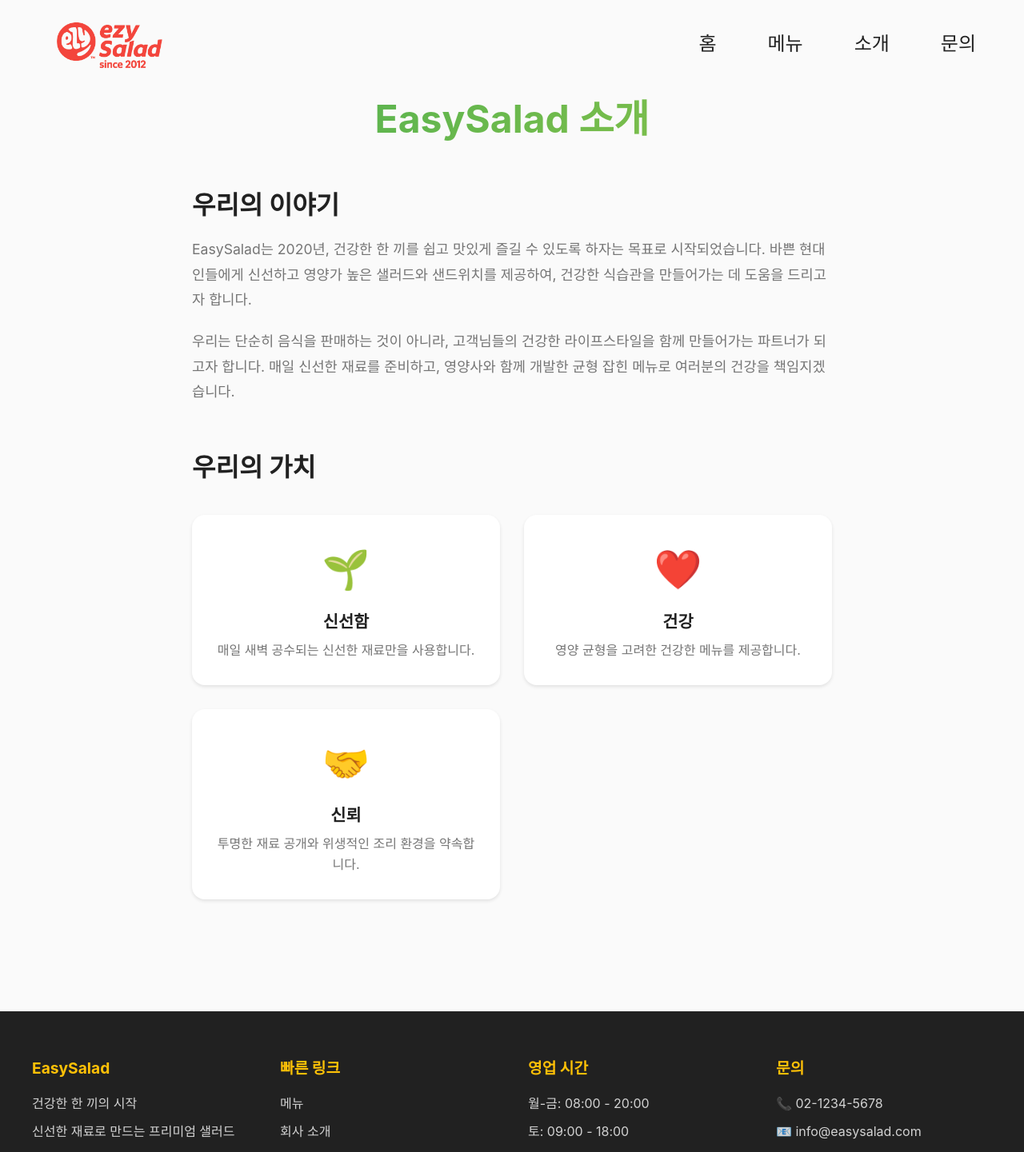
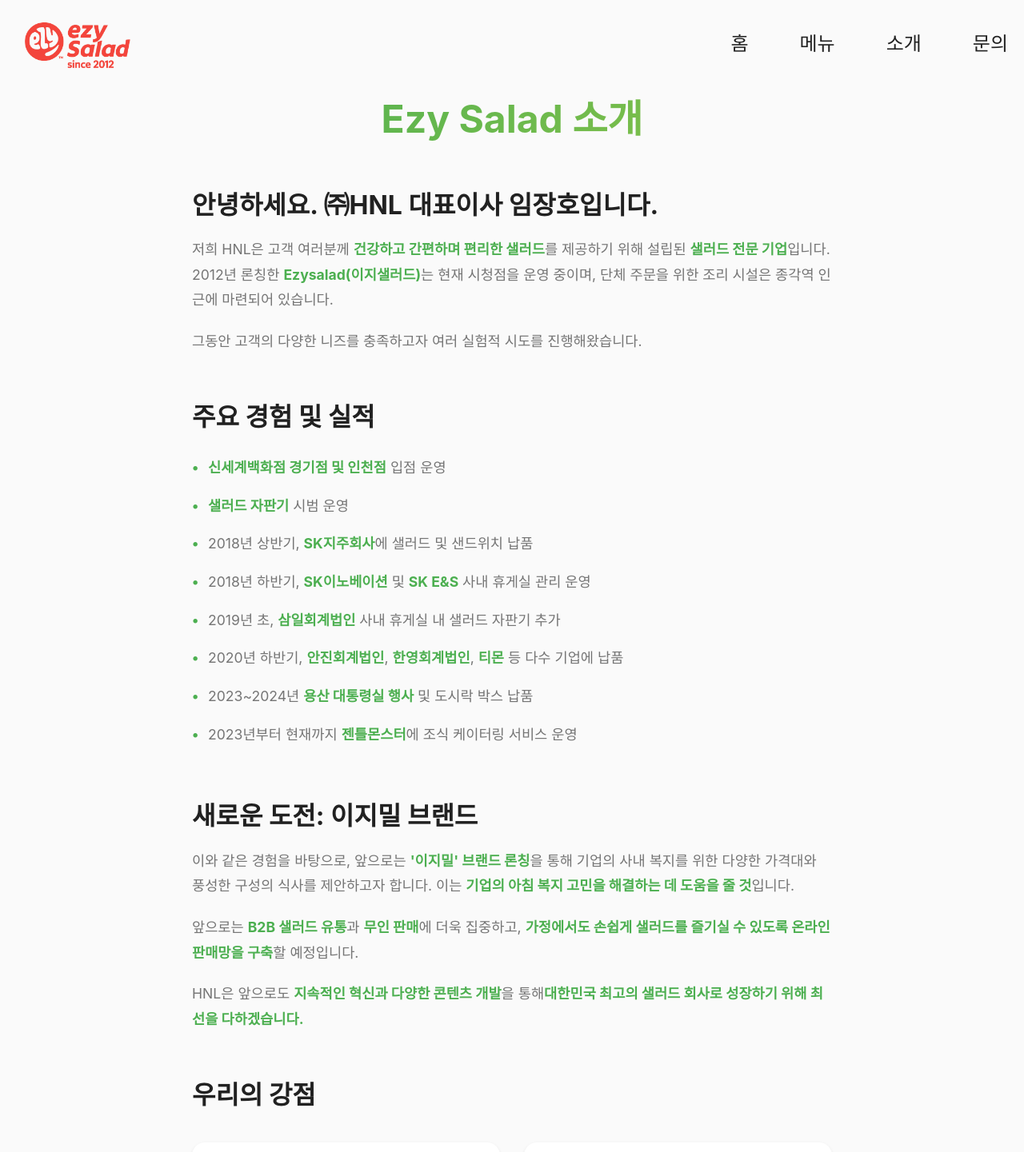
Before and after one commit to Taemin1/EasySalad, a Next.js app: page /about in a window 1280 px wide. Shown: the top 1441 px of the page at 80% size. Built offline with nearby package versions, Linux system fonts and the light colour scheme.

Commit message:
fix: 테마 색 변경, 디자인 수정

```diff
--- a/src/app/about/page.tsx
+++ b/src/app/about/page.tsx
@@ -45,6 +45,34 @@ const Text = styled.p`
   margin-bottom: 20px;
 `;
 
+const HighlightText = styled.span`
+  font-weight: bold;
+  color: ${theme.colors.primary};
+`;
+
+const ExperienceList = styled.ul`
+  list-style: none;
+  padding: 0;
+  margin: 20px 0;
+`;
+
+const ExperienceItem = styled.li`
+  padding: 8px 0;
+  padding-left: 20px;
+  position: relative;
+  font-size: 1.1rem;
+  line-height: 1.8;
+  color: ${theme.colors.text.secondary};
+
+  &:before {
+    content: "•";
+    color: ${theme.colors.primary};
+    font-weight: bold;
+    position: absolute;
+    left: 0;
+  }
+`;
+
 const ValueGrid = styled.div`
   display: grid;
   grid-template-columns: repeat(auto-fit, minmax(250px, 1fr));
@@ -79,19 +107,19 @@ const ValueDescription = styled.p`
 export default function AboutPage() {
   const values = [
     {
-      icon: "🌱",
-      title: "신선함",
-      description: "매일 새벽 공수되는 신선한 재료만을 사용합니다.",
+      icon: "🥗",
+      title: "전문성",
+      description: "2012년부터 축적된 샐러드 전문 기업의 노하우",
     },
     {
-      icon: "❤️",
-      title: "건강",
-      description: "영양 균형을 고려한 건강한 메뉴를 제공합니다.",
+      icon: "🏢",
+      title: "B2B 특화",
+      description: "기업 복지를 위한 맞춤형 케이터링 서비스",
     },
     {
-      icon: "🤝",
-      title: "신뢰",
-      description: "투명한 재료 공개와 위생적인 조리 환경을 약속합니다.",
+      icon: "🚀",
+      title: "혁신",
+      description: "지속적인 혁신과 다양한 콘텐츠 개발",
     },
   ];
 
@@ -103,7 +131,7 @@ export default function AboutPage() {
           animate={{ opacity: 1, y: 0 }}
           transition={{ duration: 0.5 }}
         >
-          EasySalad 소개
+          Ezy Salad 소개
         </Title>
 
         <Section
@@ -111,18 +139,19 @@ export default function AboutPage() {
           animate={{ opacity: 1, y: 0 }}
           transition={{ delay: 0.2 }}
         >
-          <SectionTitle>우리의 이야기</SectionTitle>
+          <SectionTitle>안녕하세요. ㈜HNL 대표이사 임장호입니다.</SectionTitle>
           <Text>
-            EasySalad는 2020년, 건강한 한 끼를 쉽고 맛있게 즐길 수 있도록 하자는
-            목표로 시작되었습니다. 바쁜 현대인들에게 신선하고 영양가 높은
-            샐러드와 샌드위치를 제공하여, 건강한 식습관을 만들어가는 데 도움을
-            드리고자 합니다.
+            저희 HNL은 고객 여러분께{" "}
+            <HighlightText>건강하고 간편하며 편리한 샐러드</HighlightText>를
+            제공하기 위해 설립된 <HighlightText>샐러드 전문 기업</HighlightText>
+            입니다. 2012년 론칭한{" "}
+            <HighlightText>Ezysalad(이지샐러드)</HighlightText>는 현재 시청점을
+            운영 중이며, 단체 주문을 위한 조리 시설은 종각역 인근에 마련되어
+            있습니다.
           </Text>
           <Text>
-            우리는 단순히 음식을 판매하는 것이 아니라, 고객님들의 건강한
-            라이프스타일을 함께 만들어가는 파트너가 되고자 합니다. 매일 신선한
-            재료를 준비하고, 영양사와 함께 개발한 균형 잡힌 메뉴로 여러분의
-            건강을 책임지겠습니다.
+            그동안 고객의 다양한 니즈를 충족하고자 여러 실험적 시도를
+            진행해왔습니다.
           </Text>
         </Section>
 
@@ -131,14 +160,90 @@ export default function AboutPage() {
           animate={{ opacity: 1, y: 0 }}
           transition={{ delay: 0.4 }}
         >
-          <SectionTitle>우리의 가치</SectionTitle>
+          <SectionTitle>주요 경험 및 실적</SectionTitle>
+          <ExperienceList>
+            <ExperienceItem>
+              <HighlightText>신세계백화점 경기점 및 인천점</HighlightText> 입점
+              운영
+            </ExperienceItem>
+            <ExperienceItem>
+              <HighlightText>샐러드 자판기</HighlightText> 시범 운영
+            </ExperienceItem>
+            <ExperienceItem>
+              2018년 상반기, <HighlightText>SK지주회사</HighlightText>에 샐러드
+              및 샌드위치 납품
+            </ExperienceItem>
+            <ExperienceItem>
+              2018년 하반기, <HighlightText>SK이노베이션</HighlightText> 및{" "}
+              <HighlightText>SK E&S</HighlightText> 사내 휴게실 관리 운영
+            </ExperienceItem>
+            <ExperienceItem>
+              2019년 초, <HighlightText>삼일회계법인</HighlightText> 사내 휴게실
+              내 샐러드 자판기 추가
+            </ExperienceItem>
+            <ExperienceItem>
+              2020년 하반기, <HighlightText>안진회계법인</HighlightText>,{" "}
+              <HighlightText>한영회계법인</HighlightText>,{" "}
+              <HighlightText>티몬</HighlightText> 등 다수 기업에 납품
+            </ExperienceItem>
+            <ExperienceItem>
+              2023~2024년 <HighlightText>용산 대통령실 행사</HighlightText> 및
+              도시락 박스 납품
+            </ExperienceItem>
+            <ExperienceItem>
+              2023년부터 현재까지 <HighlightText>젠틀몬스터</HighlightText>에
+              조식 케이터링 서비스 운영
+            </ExperienceItem>
+          </ExperienceList>
+        </Section>
+
+        <Section
+          initial={{ opacity: 0, y: 20 }}
+          animate={{ opacity: 1, y: 0 }}
+          transition={{ delay: 0.6 }}
+        >
+          <SectionTitle>새로운 도전: 이지밀 브랜드</SectionTitle>
+          <Text>
+            이와 같은 경험을 바탕으로, 앞으로는{" "}
+            <HighlightText>'이지밀' 브랜드 론칭</HighlightText>을 통해 기업의
+            사내 복지를 위한 다양한 가격대와 풍성한 구성의 식사를 제안하고자
+            합니다. 이는{" "}
+            <HighlightText>
+              기업의 아침 복지 고민을 해결하는 데 도움을 줄 것
+            </HighlightText>
+            입니다.
+          </Text>
+          <Text>
+            앞으로는 <HighlightText>B2B 샐러드 유통</HighlightText>과{" "}
+            <HighlightText>무인 판매</HighlightText>에 더욱 집중하고,{" "}
+            <HighlightText>
+              가정에서도 손쉽게 샐러드를 즐기실 수 있도록 온라인 판매망을 구축
+            </HighlightText>
+            할 예정입니다.
+          </Text>
+          <Text>
+            HNL은 앞으로도{" "}
+            <HighlightText>지속적인 혁신과 다양한 콘텐츠 개발</HighlightText>을
+            통해
+            <HighlightText>
+              대한민국 최고의 샐러드 회사로 성장하기 위해 최선을 다하겠습니다.
+            </HighlightText>
+          </Text>
+        </Section>
+
+        <Section
+          initial={{ opacity: 0, y: 20 }}
+          animate={{ opacity: 1, y: 0 }}
+          transition={{ delay: 0.8 }}
+        >
+          <SectionTitle>우리의 강점</SectionTitle>
           <ValueGrid>
             {values.map((value, index) => (
               <ValueCard
                 key={index}
                 initial={{ opacity: 0, scale: 0.9 }}
                 animate={{ opacity: 1, scale: 1 }}
-                transition={{ delay: 0.6 + index * 0.1 }}
+                transition={{ delay: 1.0 + index * 0.1 }}
               >
                 <ValueIcon>{value.icon}</ValueIcon>
                 <ValueTitle>{value.title}</ValueTitle>
--- a/src/components/Header.tsx
+++ b/src/components/Header.tsx
@@ -21,7 +21,7 @@ const HeaderContainer = styled(motion.header)`
 `;
 
 const Nav = styled.nav`
-  max-width: 1200px;
+  max-width: 1600px;
   margin: 0 auto;
   padding: 20px;
   display: flex;
--- a/src/components/Hero.tsx
+++ b/src/components/Hero.tsx
@@ -125,7 +125,7 @@ export default function Hero() {
           animate={{ opacity: 1, y: 0 }}
           transition={{ duration: 0.6 }}
         >
-          신선함이 가득한 EasySalad
+          신선함이 가득한 Ezy Salad
         </Title>
 
         <Subtitle
```
